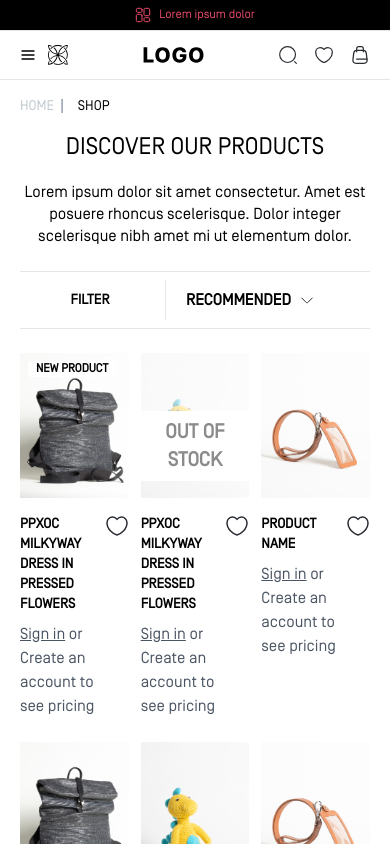
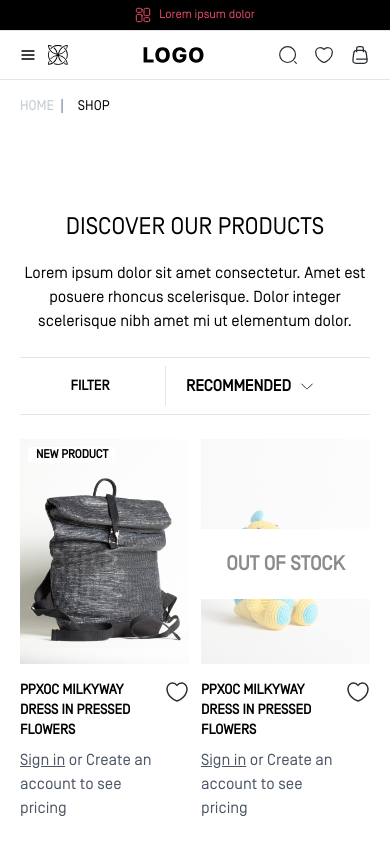
Before and after one commit to MahipatBriotechno/appscrip-briotechno-task, a Next.js app: page / in a window 390 px wide. Shown: the top 844 px of the page. Built offline with nearby package versions, Linux system fonts and the light colour scheme.

Commit message:
herosection fix

```diff
--- a/src/app/globals.css
+++ b/src/app/globals.css
@@ -545,8 +545,75 @@ body {
   font-size: 1.25rem; /* 20px */
   font-weight: bold;
 }
+.product-grid{
+  display: grid;
+  grid-template-columns: repeat(3, minmax(0, 1fr));
+}
+.product-grid2{
+  display: grid;
+  grid-template-columns: repeat(4, minmax(0, 1fr));
+}
+.pr-wrapper{
+  display: grid ;
+column-gap: 0.75rem;
+row-gap: 1.5rem;
+}
+.herofont1{
+  margin-bottom: 1.25rem;
+font-size: 1.5rem;
+line-height: 2rem;
+font-weight: 400;
+line-height: 1.75rem;
+}
+.herofont2{
+  font-size: 1rem;
+line-height: 1.5rem;
+font-weight: 400;
+}
+.hero-wrp{
+  padding-bottom: 1.5rem;
+text-align: center;
+max-width: 748px;
 
+}
+.brd-wrp{
+  padding-top: 1rem;
+}
+.pb-10 {
+  padding-bottom: 2.5rem/* 40px */;
+}
+.hero-wrp{
+  padding-top: 5rem;
+  padding-bottom: 4rem;
+  margin: 0px auto;
+}
+@media (min-width: 1024px) {
+  .brd-wrp{
+    display: none;
+  }
+
+  .herofont1{
+    font-size: 60px;
+  }
+  .herofont2{
+    line-height: 2.5rem;
+    font-size: 22px;
+  }
+
+ }
 @media (max-width: 768px) {
+  .hero-wrp{
+    padding-bottom: 1.5rem;
+  text-align: center;
+  max-width: 748px;
+
+  }
+  .product-grid{
+    grid-template-columns: repeat(2, minmax(0, 1fr));
+  }
+  .product-grid2{
+    grid-template-columns: repeat(2, minmax(0, 1fr));
+  }
  .desktopHeader {
     display: none;
   }
--- a/src/app/pages/home/index.tsx
+++ b/src/app/pages/home/index.tsx
@@ -1,18 +1,18 @@
 "use client";
 
 import Accordion from "@/app/components/Accordion";
+import Breadcrumbs from "@/app/components/Breadcrumbs";
 import CheckboxWithLabel from "@/app/components/Checkbox";
 import NormalLabel from "@/app/components/Checkbox/NormalLabel";
+import FilterDrawer from "@/app/components/FilterDrawer";
 import HeaderFilter from "@/app/components/HeaderFilter";
 import { Container } from "@/app/components/container";
 import ProductCard from "@/app/components/productCard";
 import SelectPopover from "@/app/components/shared/Select";
+import { useState } from "react";
 import product1 from "../../assets/products/product1.png";
 import product2 from "../../assets/products/product2.png";
 import product3 from "../../assets/products/product3.png";
-import { useState } from "react";
-import FilterDrawer from "@/app/components/FilterDrawer";
-import Breadcrumbs from "@/app/components/Breadcrumbs";
 
 const Home = () => {
   const [isshow, setShow] = useState<boolean>(true);
@@ -159,14 +159,14 @@ const Home = () => {
   return (
     <div className="pb-10">
       <Container>
-        <div className="lg:hidden pt-4">
+        <div className="brd-wrp">
           <Breadcrumbs items={breadcrumbItems} />
         </div>
-        <div className="max-w-[748px] mx-auto text-center pb-6 lg:py-12">
-          <h1 className="font-normal text-2xl leading-7 lg:text-[60px] mb-5 lg:leading-[72px] font-simplon">
+        <div className="hero-wrp">
+          <h1 className="herofont1 font-simplon">
             DISCOVER OUR PRODUCTS
           </h1>
-          <h2 className="font-normal text-base leading-[22px] lg:text-[22px] lg:leading-10 font-simplon">
+          <h2 className="herofont2 font-simplon">
             Lorem ipsum dolor sit amet consectetur. Amet est posuere rhoncus
             scelerisque. Dolor integer scelerisque nibh amet mi ut elementum
             dolor.
@@ -214,51 +214,14 @@ const Home = () => {
             </div>
           )}
 
-          {/* {isshow && (
-            <div className="w-[28%]">
-              <div>
-                <CheckboxWithLabel id="test" label="Customizble" />
-              </div>
-              <Accordion title="IDEAL FOR">
-                <div className="flex flex-col gap-4">
-                  <span className="text-base font-normal text-[#BFC8CD] underline font-simplon">
-                    Unselect all
-                  </span>
-                  <div>
-                    <NormalLabel id="men" label="Men" />
-                    <NormalLabel id="men" label="Women" />
-                    <NormalLabel id="men" label="Baby & Kids" />
-                  </div>
-                </div>
-              </Accordion>
-              <Accordion title="occasion">
-                {" "}
-                <div className="flex flex-col gap-4">
-                  <span className="text-base font-normal text-[#BFC8CD] underline font-simplon">
-                    Unselect all
-                  </span>
-                  <div>
-                    <NormalLabel id="men" label="Men" />
-                    <NormalLabel id="men" label="Women" />
-                    <NormalLabel id="men" label="Baby & Kids" />
-                  </div>
-                </div>
-              </Accordion>
-              <Accordion title="work">test</Accordion>
-              <Accordion title="fabric">test</Accordion>
-              <Accordion title="segment">test</Accordion>
-              <Accordion title="suitable for">test</Accordion>
-              <Accordion title="raw materials">test</Accordion>
-              <Accordion title="Pattern">test</Accordion>
-            </div>
-          )} */}
+
 
           <div
-            className={`grid ${
+            className={`pr-wrapper ${
               isshow
-                ? "grid-cols-2 lg:grid-cols-3"
-                : "grid-cols-2 lg:grid-cols-4"
-            } gap-x-3 gap-y-6`}
+                ? "product-grid"
+                : "product-grid2"
+            }`}
           >
             {products.map((db, index) => (
               <ProductCard
```
